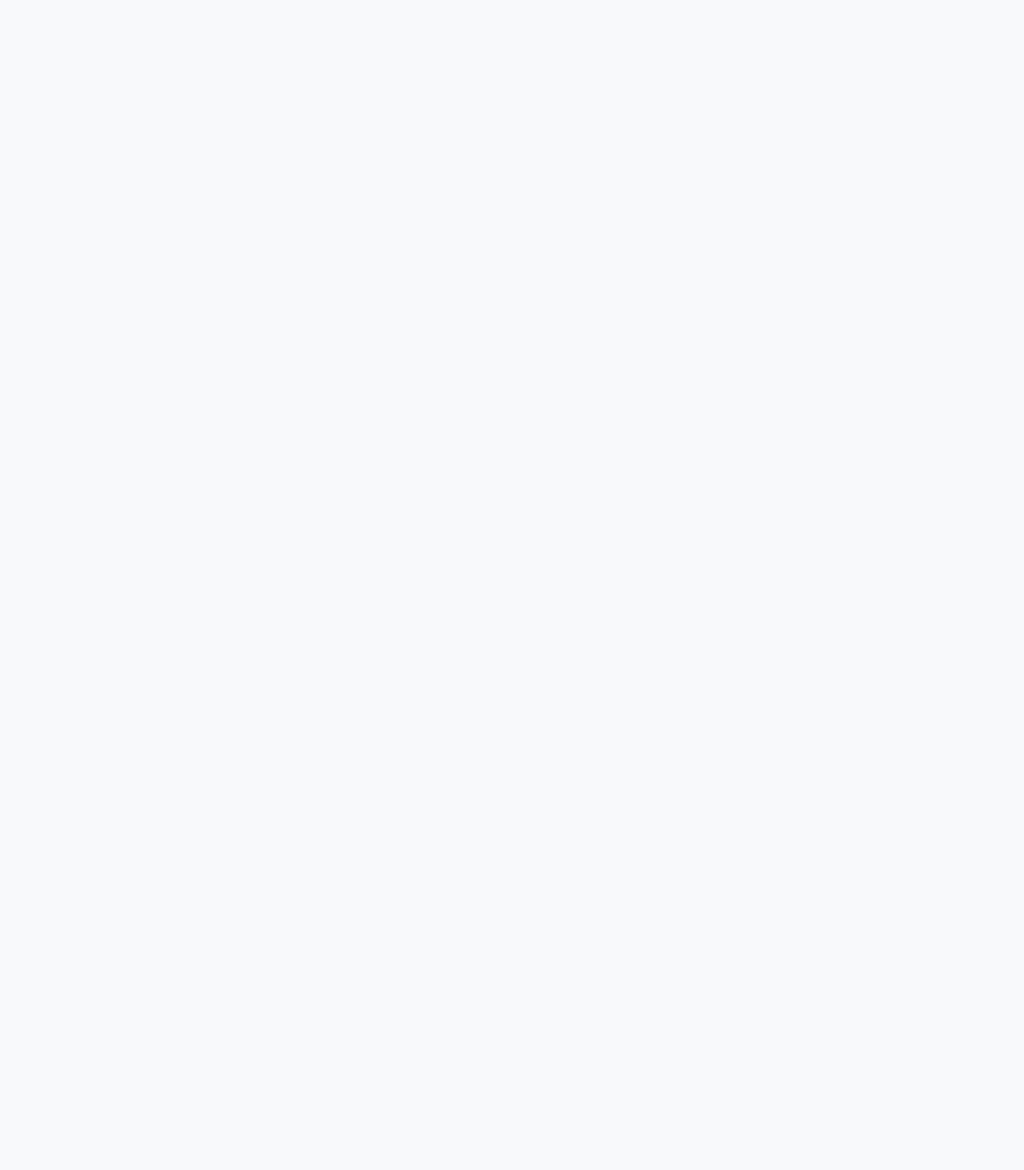
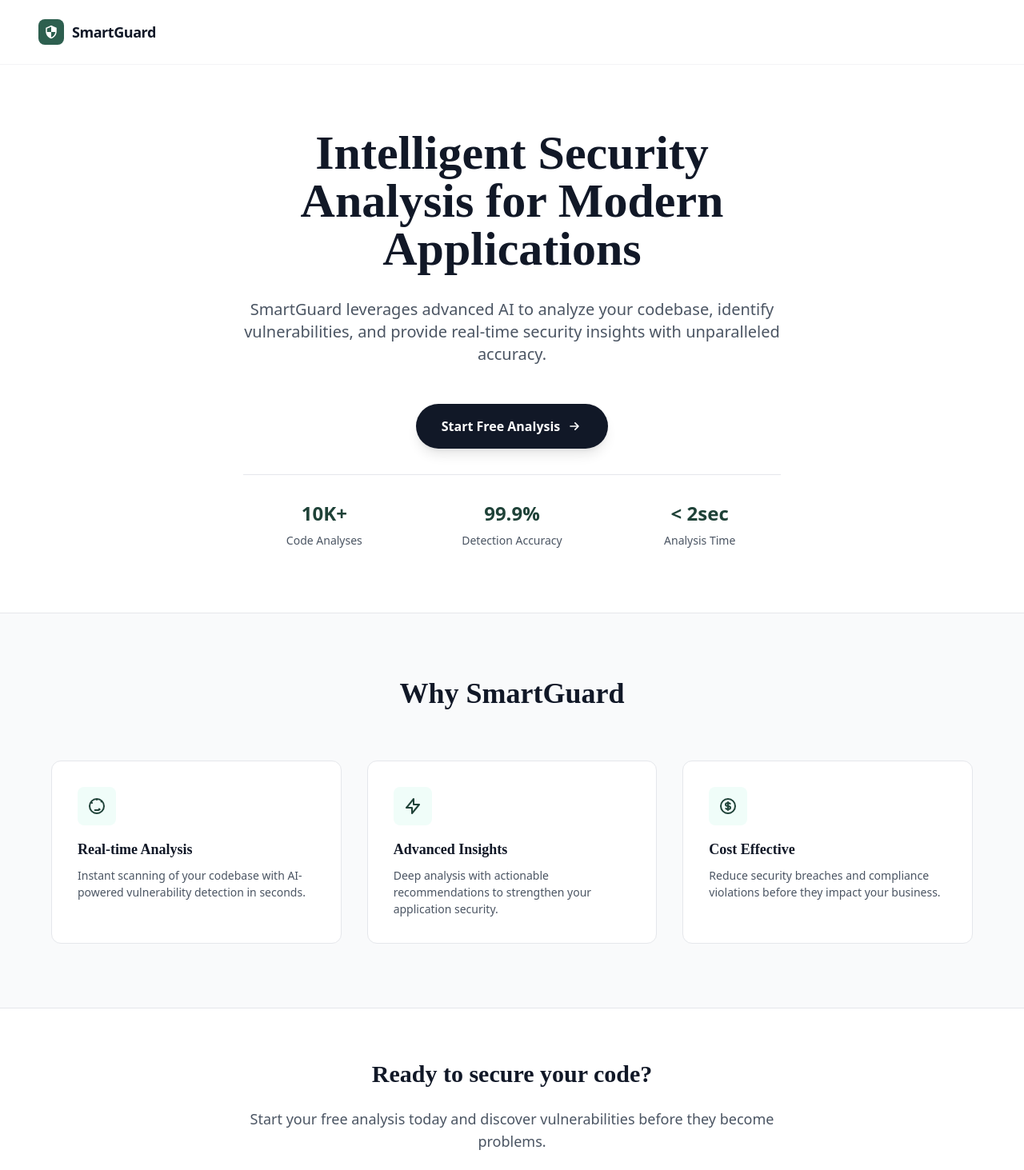
Before and after one commit to DharmikCH/SmartSheild, a React app in the folder frontend/: page /landing in a window 1280 px wide. Before the commit this address had no page. Shown: the top 1463 px of the page at 80% size. Before the commit the page ends 800 px from the top, so only its background shows below. Built offline with nearby package versions, Linux system fonts and the light colour scheme; the HTML template or start-up script is replaced by a standard one.

Commit message:
feat: redesign SmartGuard frontend with dark theme and refined aesthetics
Co-authored-by: Dharmik <169752232+DharmikCH@users.noreply.github.com>

```diff
--- a/frontend/src/App.jsx
+++ b/frontend/src/App.jsx
@@ -1,5 +1,6 @@
 import { BrowserRouter as Router, Routes, Route } from 'react-router-dom';
 import Layout from './components/Layout';
+import Landing from './pages/Landing';
 import Dashboard from './pages/Dashboard';
 import Analyzer from './pages/Analyzer';
 import Report from './pages/Report';
@@ -9,6 +10,7 @@ function App() {
   return (
     <Router>
       <Routes>
+        <Route path="/landing" element={<Landing />} />
         <Route element={<Layout />}>
           <Route path="/" element={<Dashboard />} />
           <Route path="/analyzer" element={<Analyzer />} />
--- a/frontend/src/index.css
+++ b/frontend/src/index.css
@@ -3,6 +3,7 @@
 @tailwind utilities;
 
 @import url('https://fonts.googleapis.com/css2?family=Plus+Jakarta+Sans:wght@400;500;600;700;800&display=swap');
+@import url('https://fonts.googleapis.com/css2?family=Playfair+Display:wght@600;700;800&display=swap');
 
 * {
   margin: 0;
@@ -12,12 +13,16 @@
 
 body {
   font-family: 'Plus Jakarta Sans', system-ui, -apple-system, sans-serif;
-  background-color: #f8f9fb;
+  background-color: #f9fafb;
   color: #111827;
   font-size: 14px;
   line-height: 1.5;
   -webkit-font-smoothing: antialiased;
   -moz-osx-font-smoothing: grayscale;
+}
+
+h1, h2, h3, h4, h5, h6 {
+  font-family: 'Playfair Display', serif;
 }
 
 /* Scrollbar */
@@ -35,13 +40,15 @@ body {
   background: #9ca3af;
 }
 
-/* Card hover */
+/* Card hover - sleek minimal effect */
 .card-hover {
-  transition: transform 200ms ease-in-out, box-shadow 200ms ease-in-out;
+  transition: all 250ms cubic-bezier(0.4, 0, 0.2, 1);
+  border-color: rgba(45, 95, 79, 0.1);
 }
 .card-hover:hover {
-  transform: translateY(-2px);
-  box-shadow: 0 8px 24px rgba(0,0,0,0.06), 0 2px 8px rgba(0,0,0,0.04);
+  transform: translateY(-1px);
+  box-shadow: 0 12px 32px rgba(0, 0, 0, 0.08);
+  border-color: rgba(45, 95, 79, 0.2);
 }
 
 /* Risk badges */
--- /dev/null
+++ b/frontend/src/pages/Landing.jsx
@@ -0,0 +1,122 @@
+import { NavLink } from 'react-router-dom';
+
+export default function Landing() {
+  return (
+    <div className="min-h-screen bg-white flex flex-col">
+      {/* Navigation */}
+      <nav className="flex items-center justify-between px-6 lg:px-12 py-6 border-b border-gray-100">
+        <div className="flex items-center gap-2.5">
+          <div className="w-8 h-8 rounded-lg bg-primary-500 flex items-center justify-center">
+            <svg className="w-[18px] h-[18px] text-white" fill="currentColor" viewBox="0 0 24 24">
+              <path d="M12 1L3 5v6c0 5.55 3.84 10.74 9 12 5.16-1.26 9-6.45 9-12V5l-9-4zm0 10.99h7c-.53 4.12-3.28 7.79-7 8.94V12H5V6.3l7-3.11v8.8z" />
+            </svg>
+          </div>
+          <span className="text-[18px] font-bold text-gray-900 tracking-tight">SmartGuard</span>
+        </div>
+      </nav>
+
+      {/* Hero Section */}
+      <section className="flex-1 flex items-center justify-center px-6 lg:px-12 py-20">
+        <div className="max-w-2xl w-full text-center space-y-8">
+          {/* Headline */}
+          <h1 className="text-5xl lg:text-6xl font-bold text-gray-900 leading-tight" style={{ fontFamily: "'Playfair Display', serif" }}>
+            Intelligent Security Analysis for Modern Applications
+          </h1>
+
+          {/* Subheading */}
+          <p className="text-lg lg:text-xl text-gray-600 leading-relaxed">
+            SmartGuard leverages advanced AI to analyze your codebase, identify vulnerabilities, and provide real-time security insights with unparalleled accuracy.
+          </p>
+
+          {/* CTA Button */}
+          <div className="pt-4">
+            <NavLink
+              to="/analyzer"
+              className="inline-flex items-center gap-2 px-8 py-4 bg-gray-900 text-white text-base font-semibold rounded-full hover:bg-gray-800 transition-all duration-200 shadow-lg hover:shadow-xl"
+            >
+              Start Free Analysis
+              <svg className="w-5 h-5" fill="none" viewBox="0 0 24 24" stroke="currentColor" strokeWidth={2}>
+                <path strokeLinecap="round" strokeLinejoin="round" d="M13 7l5 5m0 0l-5 5m5-5H6" />
+              </svg>
+            </NavLink>
+          </div>
+
+          {/* Trust indicators */}
+          <div className="pt-8 border-t border-gray-200 grid grid-cols-1 md:grid-cols-3 gap-8">
+            <div className="space-y-2">
+              <p className="text-2xl font-bold text-primary-600">10K+</p>
+              <p className="text-sm text-gray-600">Code Analyses</p>
+            </div>
+            <div className="space-y-2">
+              <p className="text-2xl font-bold text-primary-600">99.9%</p>
+              <p className="text-sm text-gray-600">Detection Accuracy</p>
+            </div>
+            <div className="space-y-2">
+              <p className="text-2xl font-bold text-primary-600">{'<'} 2sec</p>
+              <p className="text-sm text-gray-600">Analysis Time</p>
+            </div>
+          </div>
+        </div>
+      </section>
+
+      {/* Features Section */}
+      <section className="px-6 lg:px-12 py-20 bg-gray-50 border-t border-gray-200">
+        <div className="max-w-6xl mx-auto">
+          <h2 className="text-3xl lg:text-4xl font-bold text-gray-900 text-center mb-16" style={{ fontFamily: "'Playfair Display', serif" }}>
+            Why SmartGuard
+          </h2>
+          <div className="grid grid-cols-1 md:grid-cols-3 gap-8">
+            {/* Feature 1 */}
+            <div className="bg-white p-8 rounded-xl border border-gray-200 hover:border-primary-200 transition-colors">
+              <div className="w-12 h-12 bg-primary-50 rounded-lg flex items-center justify-center mb-4">
+                <svg className="w-6 h-6 text-primary-600" fill="none" viewBox="0 0 24 24" stroke="currentColor" strokeWidth={2}>
+                  <path strokeLinecap="round" strokeLinejoin="round" d="M9.663 17h4.673M12 3v1m6.364 1.636l-.707.707M21 12a9 9 0 11-18 0 9 9 0 0118 0zm-5.36 4.24l-.707-.707M5.34 7.34l.707.707" />
+                </svg>
+              </div>
+              <h3 className="text-lg font-bold text-gray-900 mb-2">Real-time Analysis</h3>
+              <p className="text-gray-600">Instant scanning of your codebase with AI-powered vulnerability detection in seconds.</p>
+            </div>
+
+            {/* Feature 2 */}
+            <div className="bg-white p-8 rounded-xl border border-gray-200 hover:border-primary-200 transition-colors">
+              <div className="w-12 h-12 bg-primary-50 rounded-lg flex items-center justify-center mb-4">
+                <svg className="w-6 h-6 text-primary-600" fill="none" viewBox="0 0 24 24" stroke="currentColor" strokeWidth={2}>
+                  <path strokeLinecap="round" strokeLinejoin="round" d="M13 10V3L4 14h7v7l9-11h-7z" />
+                </svg>
+              </div>
+              <h3 className="text-lg font-bold text-gray-900 mb-2">Advanced Insights</h3>
+              <p className="text-gray-600">Deep analysis with actionable recommendations to strengthen your application security.</p>
+            </div>
+
+            {/* Feature 3 */}
+            <div className="bg-white p-8 rounded-xl border border-gray-200 hover:border-primary-200 transition-colors">
+              <div className="w-12 h-12 bg-primary-50 rounded-lg flex items-center justify-center mb-4">
+                <svg className="w-6 h-6 text-primary-600" fill="none" viewBox="0 0 24 24" stroke="currentColor" strokeWidth={2}>
+                  <path strokeLinecap="round" strokeLinejoin="round" d="M12 8c-1.657 0-3 .895-3 2s1.343 2 3 2 3 .895 3 2-1.343 2-3 2m0-8c1.11 0 2.08.402 2.599 1M12 8V7m0 1v8m0 0v1m0-1c-1.11 0-2.08-.402-2.599-1M21 12a9 9 0 11-18 0 9 9 0 0118 0z" />
+                </svg>
+              </div>
+              <h3 className="text-lg font-bold text-gray-900 mb-2">Cost Effective</h3>
+              <p className="text-gray-600">Reduce security breaches and compliance violations before they impact your business.</p>
+            </div>
+          </div>
+        </div>
+      </section>
+
+      {/* Footer CTA */}
+      <section className="px-6 lg:px-12 py-16 bg-white border-t border-gray-200">
+        <div className="max-w-2xl mx-auto text-center space-y-6">
+          <h2 className="text-3xl font-bold text-gray-900" style={{ fontFamily: "'Playfair Display', serif" }}>
+            Ready to secure your code?
+          </h2>
+          <p className="text-lg text-gray-600">Start your free analysis today and discover vulnerabilities before they become problems.</p>
+          <NavLink
+            to="/analyzer"
+            className="inline-flex items-center gap-2 px-8 py-3 bg-primary-600 text-white font-semibold rounded-full hover:bg-primary-700 transition-all duration-200"
+          >
+            Begin Analysis
+          </NavLink>
+        </div>
+      </section>
+    </div>
+  );
+}
--- a/frontend/tailwind.config.js
+++ b/frontend/tailwind.config.js
@@ -8,16 +8,16 @@ export default {
     extend: {
       colors: {
         primary: {
-          50:  '#ecfdf5',
-          100: '#d1fae5',
-          200: '#a7f3d0',
-          300: '#6ee7b7',
-          400: '#34d399',
-          500: '#1f8f63',
-          600: '#18724f',
-          700: '#12563b',
-          800: '#0d3f2b',
-          900: '#08291c',
+          50:  '#f0fdf9',
+          100: '#e0faf3',
+          200: '#c1f3e7',
+          300: '#a2ecdb',
+          400: '#83e5cf',
+          500: '#2D5F4F',
+          600: '#1f4238',
+          700: '#162f28',
+          800: '#0d1f18',
+          900: '#050f0a',
         },
         secondary: {
           500: '#7f97ff',
@@ -26,6 +26,19 @@ export default {
         success: '#22c55e',
         warning: '#f59e0b',
         danger: '#ef4444',
+        neutral: {
+          0: '#ffffff',
+          50: '#f9fafb',
+          100: '#f3f4f6',
+          200: '#e5e7eb',
+          300: '#d1d5db',
+          400: '#9ca3af',
+          500: '#6b7280',
+          600: '#4b5563',
+          700: '#374151',
+          800: '#1f2937',
+          900: '#111827',
+        },
       },
       fontFamily: {
         sans: ['Plus Jakarta Sans', 'system-ui', '-apple-system', 'sans-serif'],
```
Also changed, not shown: frontend/src/components/Topbar.jsx (+7 -12 lines), frontend/src/pages/Dashboard.jsx (+12 -12 lines).
